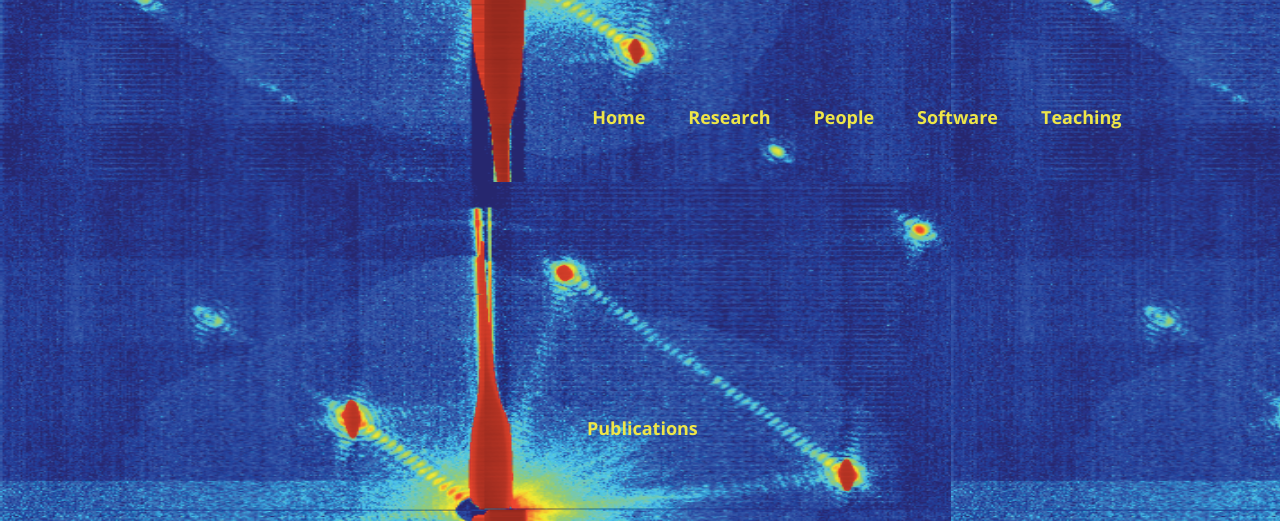
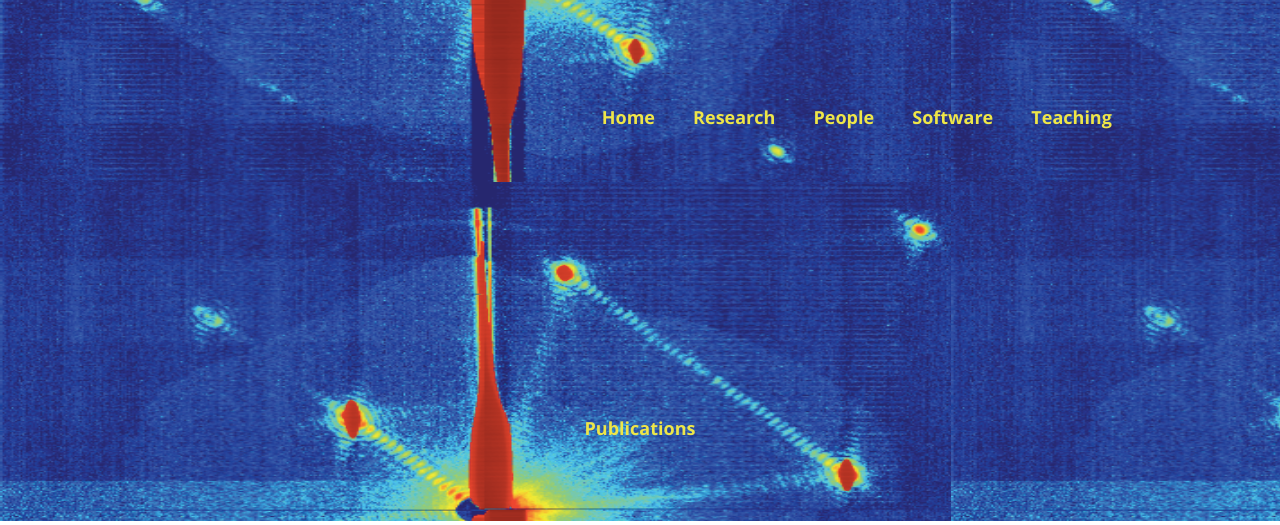
Before and after one commit to captvonsciencypants/computational-imaging-lab, a Jekyll site: the page built from index.md, in a window 1280 px wide. Shown: the part 371-896 px from the top of the page. Built offline with Jekyll 4.4.1, drawn with Linux system fonts in a browser that asks for light colours; our own code applies the rules of GitHub Pages for plain Markdown files; the repository's description, which GitHub fills in, is left out.

Commit message:
Update jekyll-theme-cayman.scss

```diff
--- a/_sass/jekyll-theme-cayman.scss
+++ b/_sass/jekyll-theme-cayman.scss
@@ -84,7 +84,7 @@ a {
   }
 
   + .btn {
-    margin-left: 0.3rem; /* Spacing between buttons on the left of each button */
+    margin-left: 0.0rem; /* Spacing between buttons on the left of each button */
   }
 
   @include large {
```
